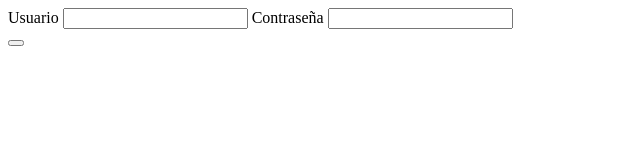
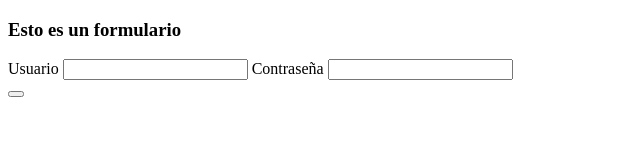
Before and after one commit to javigama/segundo, a plain HTML site: page index.html in a window 1280 px wide. Shown: the whole page, without its empty margins (0-640 px from the left). Drawn offline with Linux system fonts and the light colour scheme.

Commit message:
Añadido titulo del formulario

```diff
--- a/index.html
+++ b/index.html
@@ -5,6 +5,7 @@
   	<title>Acceso a la aplicacion</title>
 	<head>
 	<body lang="es">
+		<h3>Esto es un formulario</h3>
 		<form>
 			Usuario
 			<input type="text" name="user">
```
